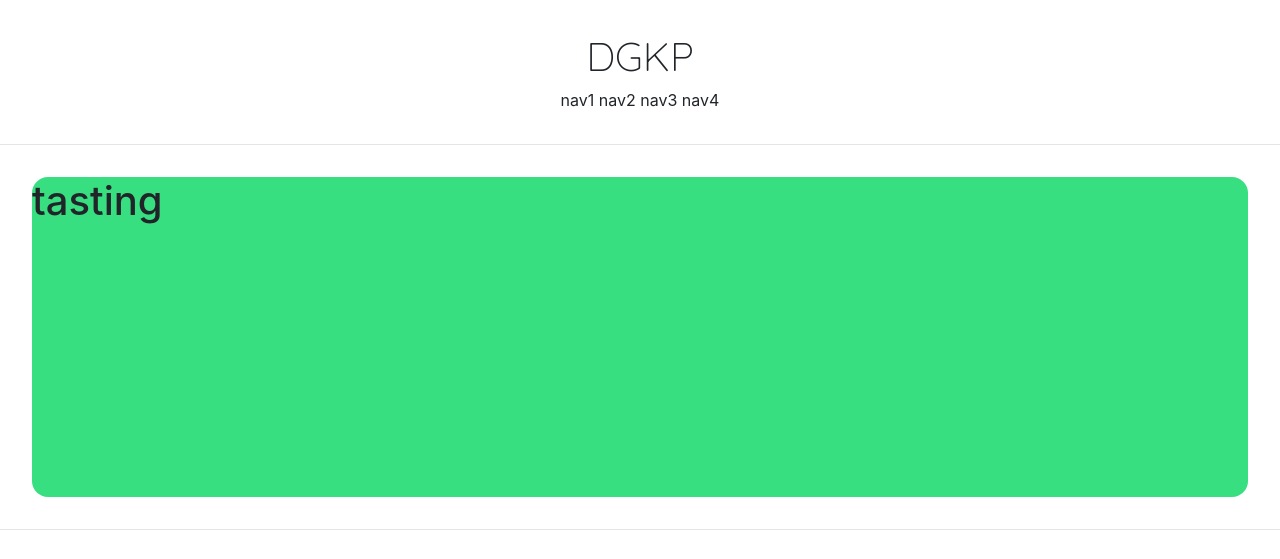
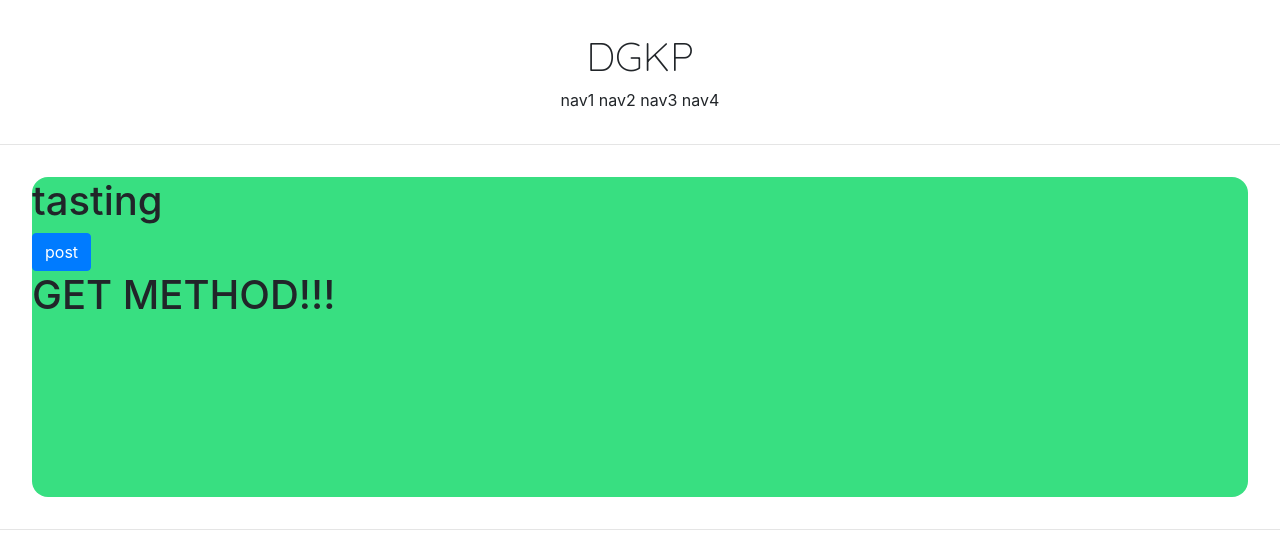
Before and after one commit to jw3215/dgkp, a Django app: page /account/hello_world/ in a window 1280 px wide. Shown: the top 559 px of the page. Run offline with Django 3.2, Linux system fonts and the light colour scheme.

Commit message:
djust django 16

```diff
--- a/accountapp/templates/accountapp/hello_world.html
+++ b/accountapp/templates/accountapp/hello_world.html
@@ -11,5 +11,12 @@
   <h1>
     tasting
   </h1>
+  <form action="/account/hello_world/" method="post">
+    {% csrf_token %}
+    <input type="submit" class="btn btn-primary" value="post">
+  </form>
+  <h1>
+    {{ text }}
+  </h1>
 </div>
 {% endblock %}
--- a/accountapp/views.py
+++ b/accountapp/views.py
@@ -3,4 +3,11 @@ from django.shortcuts import render
 
 
 def hello_world(request):
-    return render(request, "accountapp/hello_world.html")
+    if request.method == "POST":
+        return render(
+            request, "accountapp/hello_world.html", context={"text": "POST METHOD!!!"}
+        )
+    else:
+        return render(
+            request, "accountapp/hello_world.html", context={"text": "GET METHOD!!!"}
+        )
```
